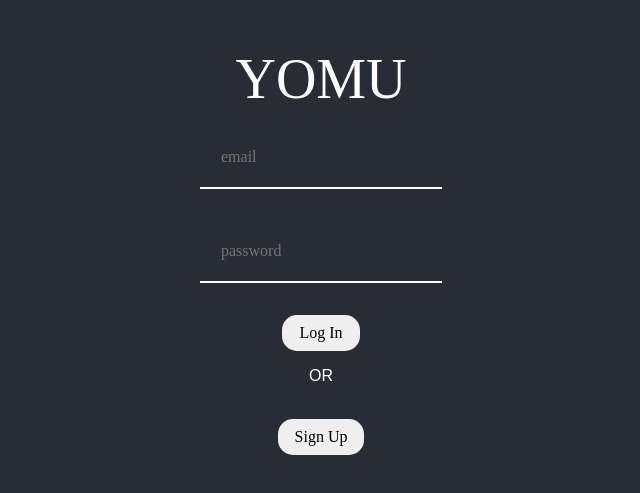
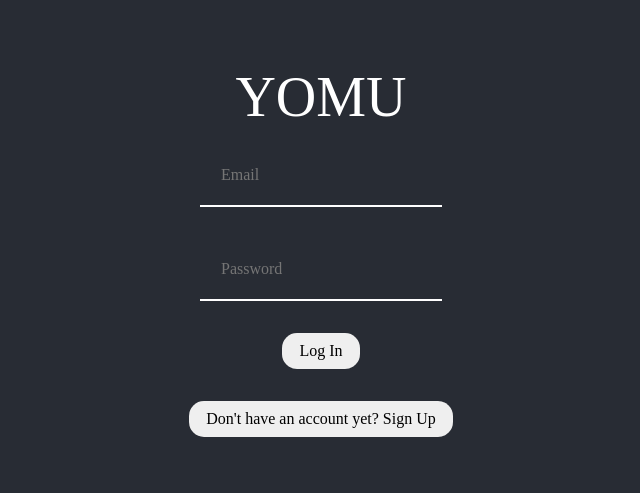
Before and after one commit to prkrsamuels7/book-explorer, a React (Create React App) app: page /watchlists in a window 1280 px wide. Shown: the part 141-634 px from the top of the page, without its empty margins (319-959 px from the left). Built offline with nearby package versions, Linux system fonts and the light colour scheme; a web font is replaced by a local one.

Commit message:
auth page styling

```diff
--- a/src/components/LoginForm/LoginForm.jsx
+++ b/src/components/LoginForm/LoginForm.jsx
@@ -35,7 +35,7 @@ export default function LoginForm({ setUser }) {
             <input
               type="text"
               name="email"
-              placeholder="email"
+              placeholder="Email"
               value={credentials.email}
               onChange={handleChange}
               required
@@ -45,7 +45,7 @@ export default function LoginForm({ setUser }) {
             <input
               type="password"
               name="password"
-              placeholder="password"
+              placeholder="Password"
               value={credentials.password}
               onChange={handleChange}
               required
@@ -53,11 +53,7 @@ export default function LoginForm({ setUser }) {
           </div>
           <button type="submit">Log In</button>
         </form>
-        <div>
-          <p>OR</p>
-        </div>
       </div>
-      <p className="error-message">&nbsp;{error}</p>
     </div>
   );
 }
--- a/src/components/SignUpForm/SignUpForm.jsx
+++ b/src/components/SignUpForm/SignUpForm.jsx
@@ -85,11 +85,7 @@ export default class SignUpForm extends Component {
           <button type="submit" disabled={disable}>
             Sign Up
           </button>
-          <div>
-            <p>OR</p>
-          </div>
         </div>
-        <p className="error-message">&nbsp;{this.state.error}</p>
       </div>
     );
   }
--- a/src/pages/AuthPage/AuthPage.jsx
+++ b/src/pages/AuthPage/AuthPage.jsx
@@ -13,7 +13,7 @@ export default function AuthPage({ setUser }) {
           :
           <LoginForm setUser={setUser} />
         }
-        <button onClick={() => setShowSignUp(!showSignUp)}>{showSignUp ? 'Log In' : 'Sign Up'}</button>
+        <button onClick={() => setShowSignUp(!showSignUp)}>{showSignUp ? 'Already a member? Log In' : "Don't have an account yet? Sign Up"}</button>
       </div>
     </main>
   );
```
